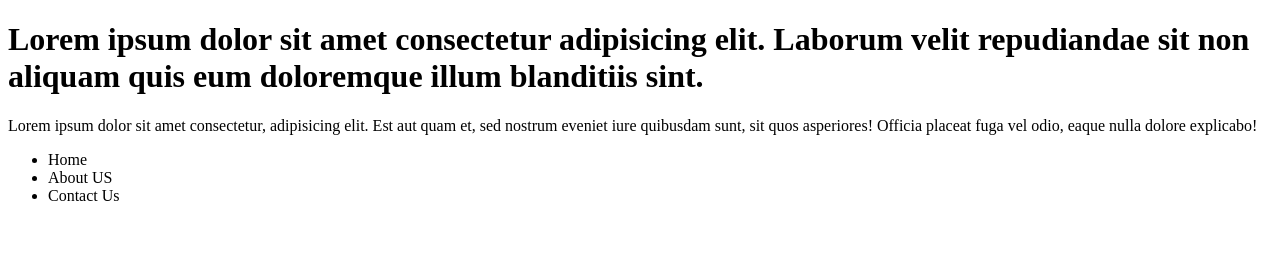
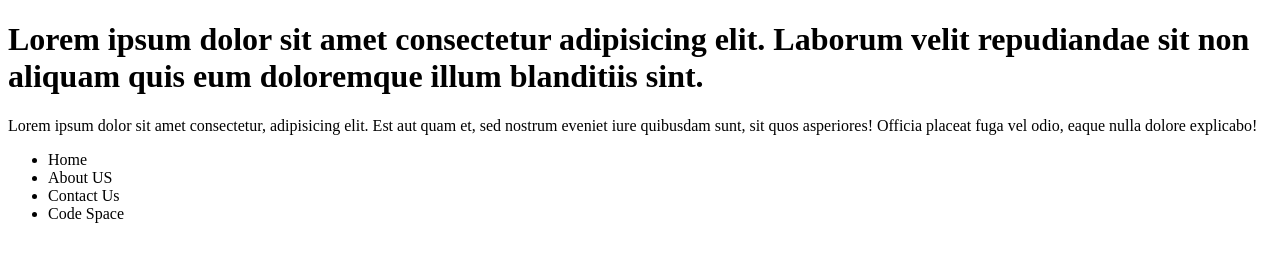
Before and after one commit to Leflx-Light/gitfour, a plain HTML site: page index.html in a window 1280 px wide. Drawn offline with Linux system fonts and the light colour scheme.

Commit message:
updated index file

```diff
--- a/index.html
+++ b/index.html
@@ -12,6 +12,7 @@
         <li>Home</li>
         <li>About US</li>
         <li>Contact Us</li>
+        <li>Code Space</li>
     </ul>
 </body>
 </html>
```
